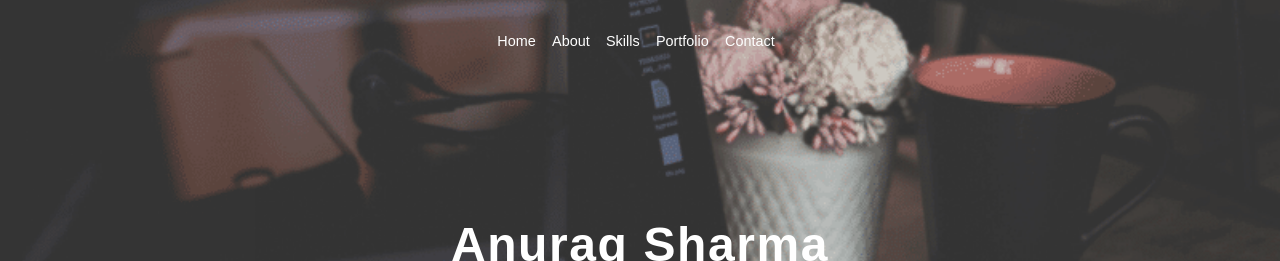
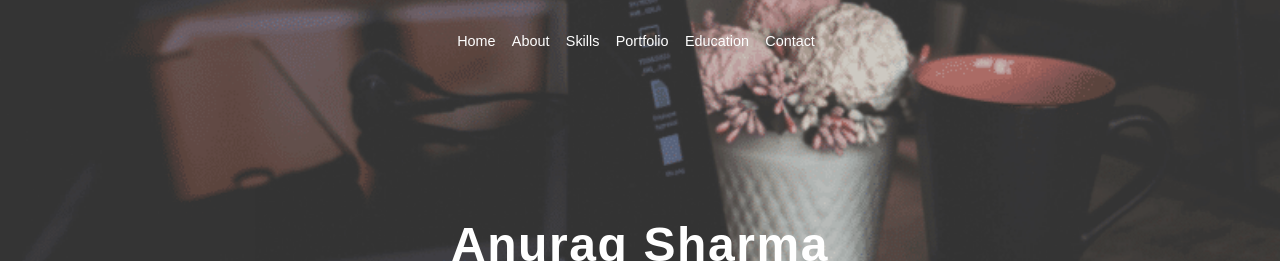
Before and after one commit to Anurag6868/Portfolio, a plain HTML site: page index.html in a window 1280 px wide. Shown: the top 261 px of the page. Drawn offline with Linux system fonts and the light colour scheme.

Commit message:
adding education section

```diff
--- a/index.html
+++ b/index.html
@@ -24,6 +24,9 @@
                 </li>
                 <li>
                     <a href="#portfolio">Portfolio</a>
+                </li>
+                <li>
+                    <a href="#education">Education</a>
                 </li>
                 <li>
                     <a href="#contact">Contact</a>
```
